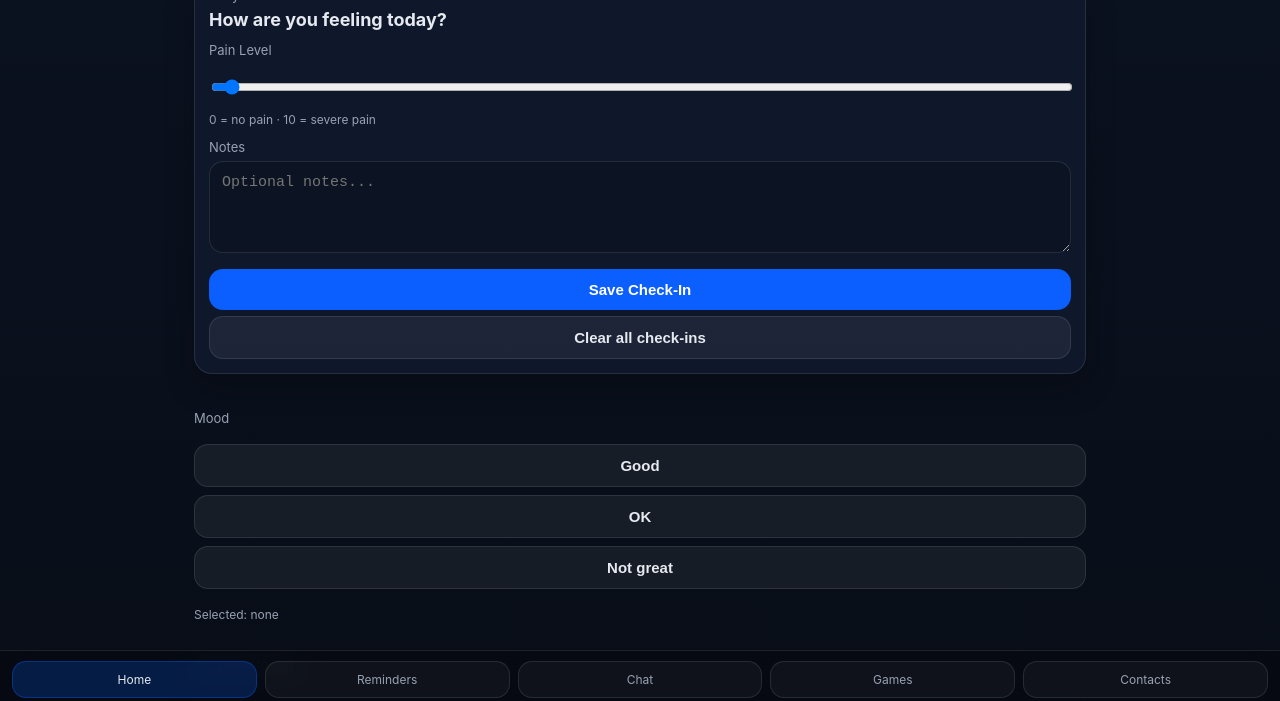
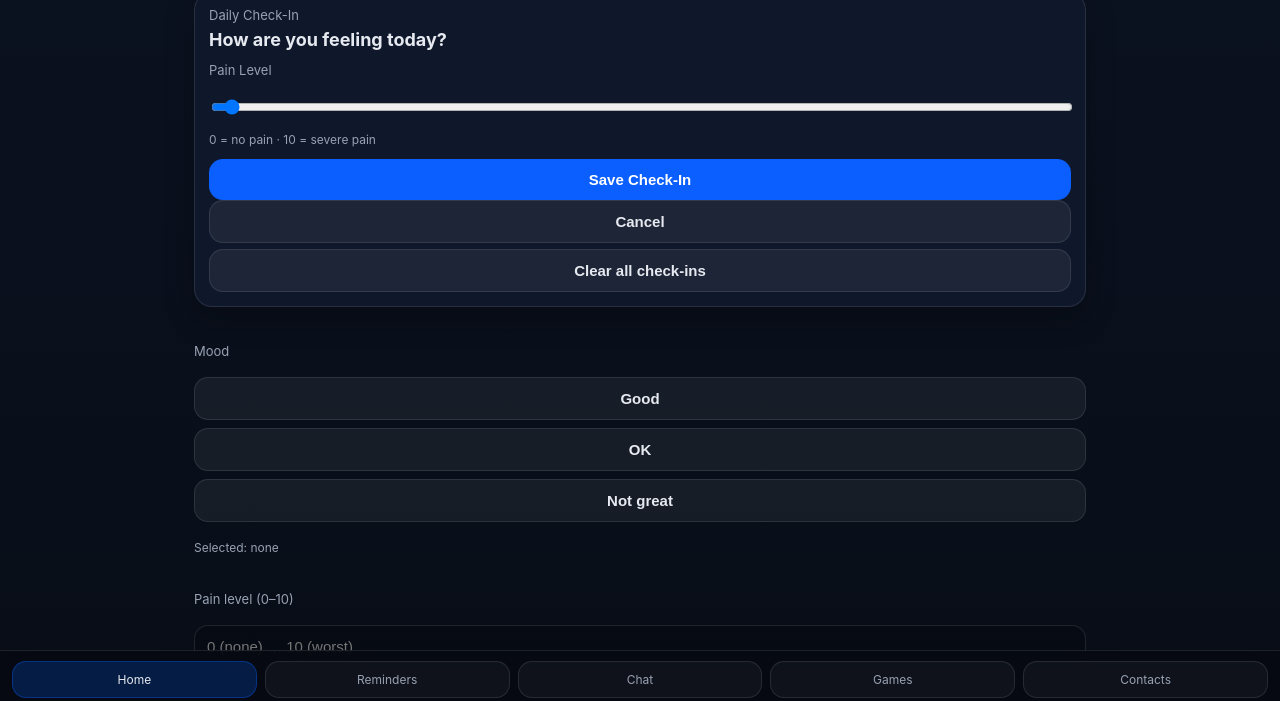
Before and after one commit to bbciii66/elderxonnect-pwa, a plain HTML site: page index.html in a window 1280 px wide. Shown: the part 92-793 px from the top of the page. Drawn offline with Linux system fonts and the light colour scheme.

Commit message:
Update check-in buttons in index.html
Added buttons for saving, canceling, and clearing check-ins.

```diff
--- a/index.html
+++ b/index.html
@@ -1,4 +1,4 @@
-<!doctype html>
+<!doctype html>save
 <html lang="en">
 <head>
   <link rel="manifest" href="/manifest.json">
@@ -215,19 +215,20 @@
 
   <div style="height:12px;"></div>
 
-  <div class="label">Notes</div>
-  <textarea id="notesInput" rows="3" placeholder="Optional notes..."></textarea>
+<button class="btn blue" id="saveCheckinBtn">
+  Save Check-In
+</button>
 
-  <div style="height:12px;"></div>
+<button class="btn ghost" id="cancelCheckinBtn" type="button">
+  Cancel
+</button>
 
-  <button class="btn blue" id="saveCheckinBtn">
-    Save Check-In
-  </button>
+<div style="height:6px;"></div>
+<button class="btn ghost" id="clearCheckinsBtn" type="button">
+  Clear all check-ins
+</button>
 
-  <div style="height:6px;"></div>
-  <button class="btn ghost" id="clearCheckinsBtn">
-    Clear all check-ins
-  </button>
+</button>
 </div>
   <div style="height:12px;"></div>
 
@@ -366,6 +367,8 @@
       games: document.getElementById("view-games"),
       contacts: document.getElementById("view-contacts"),
     };
+    const cancelCheckinBtn = document.getElementById("cancelCheckinBtn");
+
     saveCheckinBtn.onclick = () => {
   const pain = Number(painInput.value);
   const notes = notesInput.value.trim();
@@ -387,6 +390,9 @@
   refreshLastCheckinV2();
 
   alert("Check-in saved.");
+};
+    cancelCheckinBtn.onclick = () => {
+  showTab("home");
 };
     function showTab(name) {
       Object.entries(views).forEach(([k, el]) => {
```
